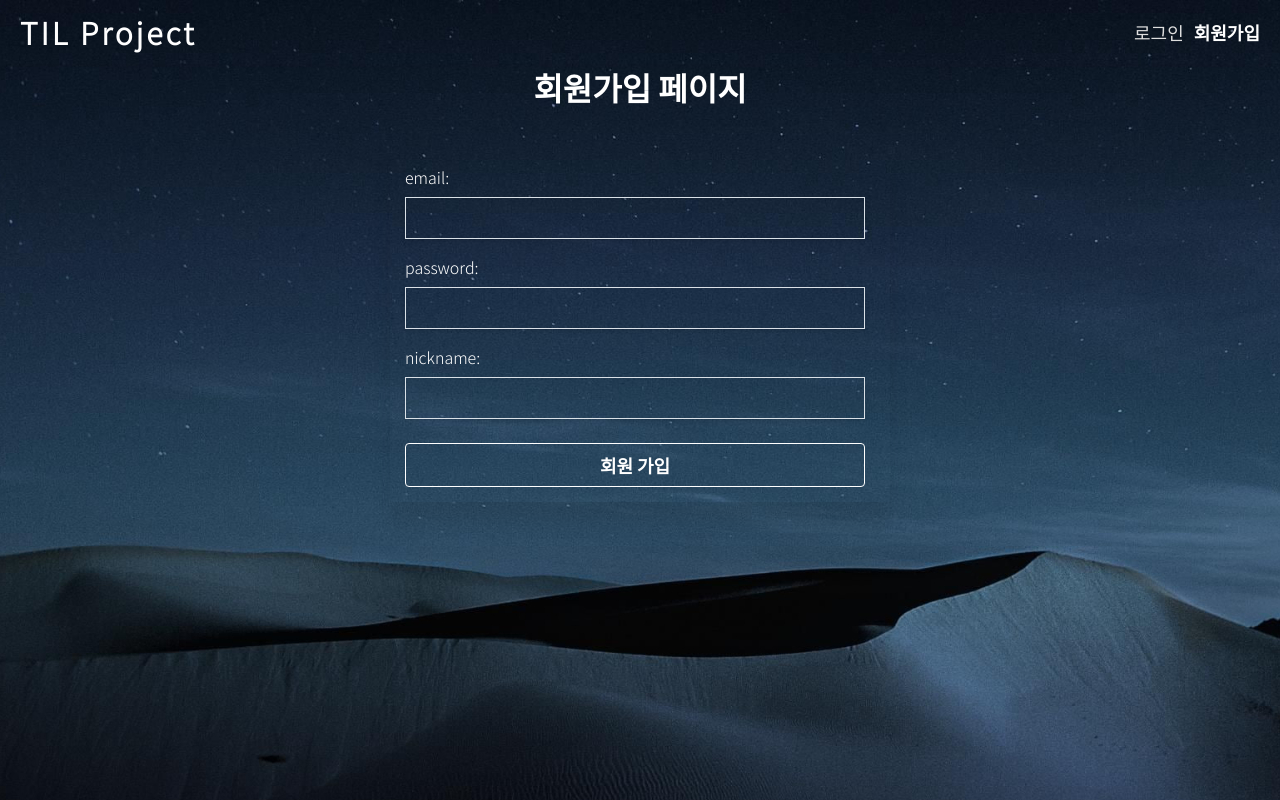
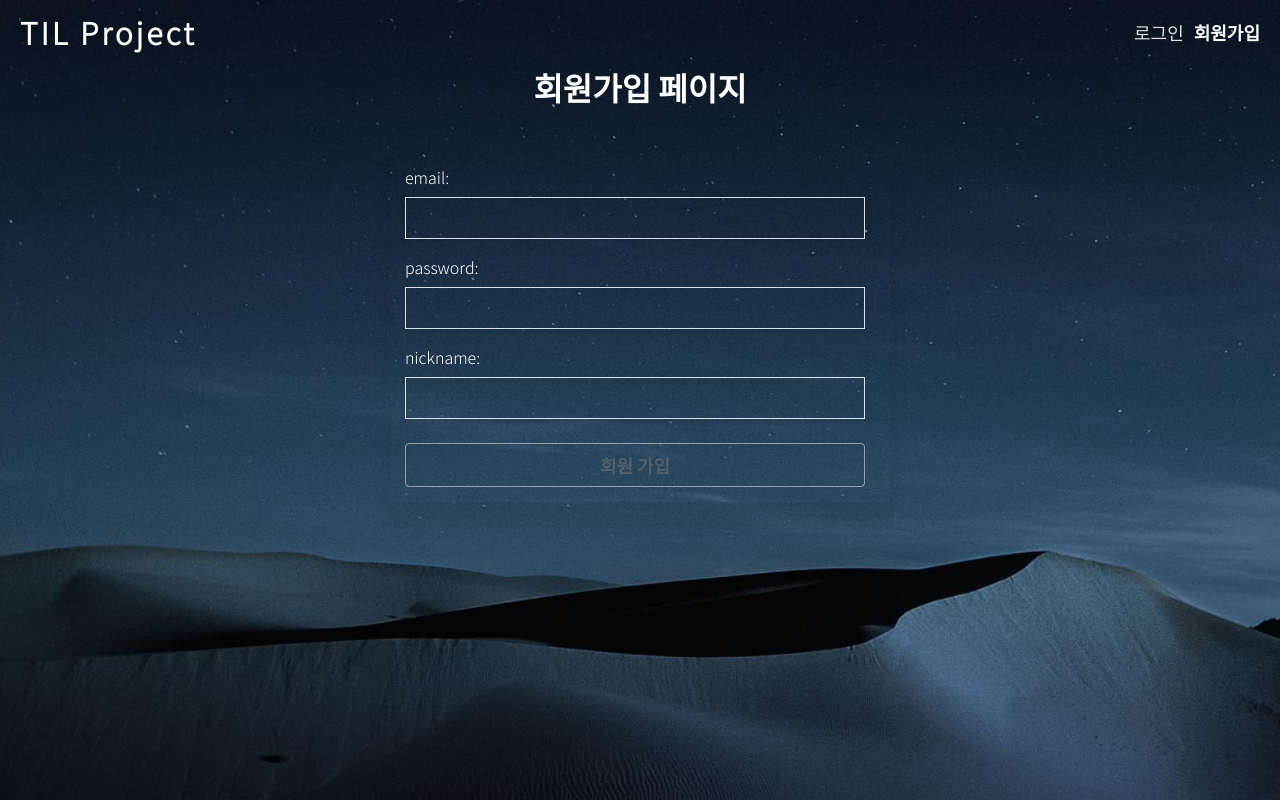
Before and after one commit to pak0426/vue-til-study, a Vue app: page /signup in a window 1280 px wide. Built offline with nearby package versions, Linux system fonts and the light colour scheme; a web font is replaced by a local one.

Commit message:
- 회원가입시 이메일 형식이 맞지 않을때 waring text가 생성되는지 테스트 - jest axios import error 해결

```diff
--- a/jest.config.js
+++ b/jest.config.js
@@ -3,4 +3,7 @@ module.exports = {
   testMatch: [
     '<rootDir>/src/**/*.spec.(js|jsx|ts|tsx)|**/__tests__/*.(js|jsx|ts|tsx)',
   ],
+  moduleNameMapper: {
+    '^axios$': require.resolve('axios'),
+  },
 }
--- a/src/components/SignupForm.vue
+++ b/src/components/SignupForm.vue
@@ -5,6 +5,11 @@
         <div>
           <label for="email">email: </label>
           <input id="email" type="text" v-model="email">
+          <p class="validation-text">
+            <span class="warning" v-if="!isEmailValid && email">
+              Please enter an email address
+            </span>
+          </p>
         </div>
         <div>
           <label for="password">password: </label>
@@ -14,7 +19,12 @@
           <label for="nickname">nickname: </label>
           <input id="nickname" type="text" v-model="nickname">
         </div>
-        <button v-bind:disabled="!isEmailValid || !password || !nickname" type="submit" class="btn">회원 가입</button>
+        <button v-bind:disabled="!isEmailValid || !password || !nickname"
+                type="submit" class="btn"
+                :class = "!isEmailValid || !password || !nickname ? 'disabled' : null"
+        >
+          회원 가입
+        </button>
       </form>
       <p class="log">{{ logMessage }}</p>
     </div>
```
Also changed, not shown: 1 other file (tests, documents, lock files or other folders).
